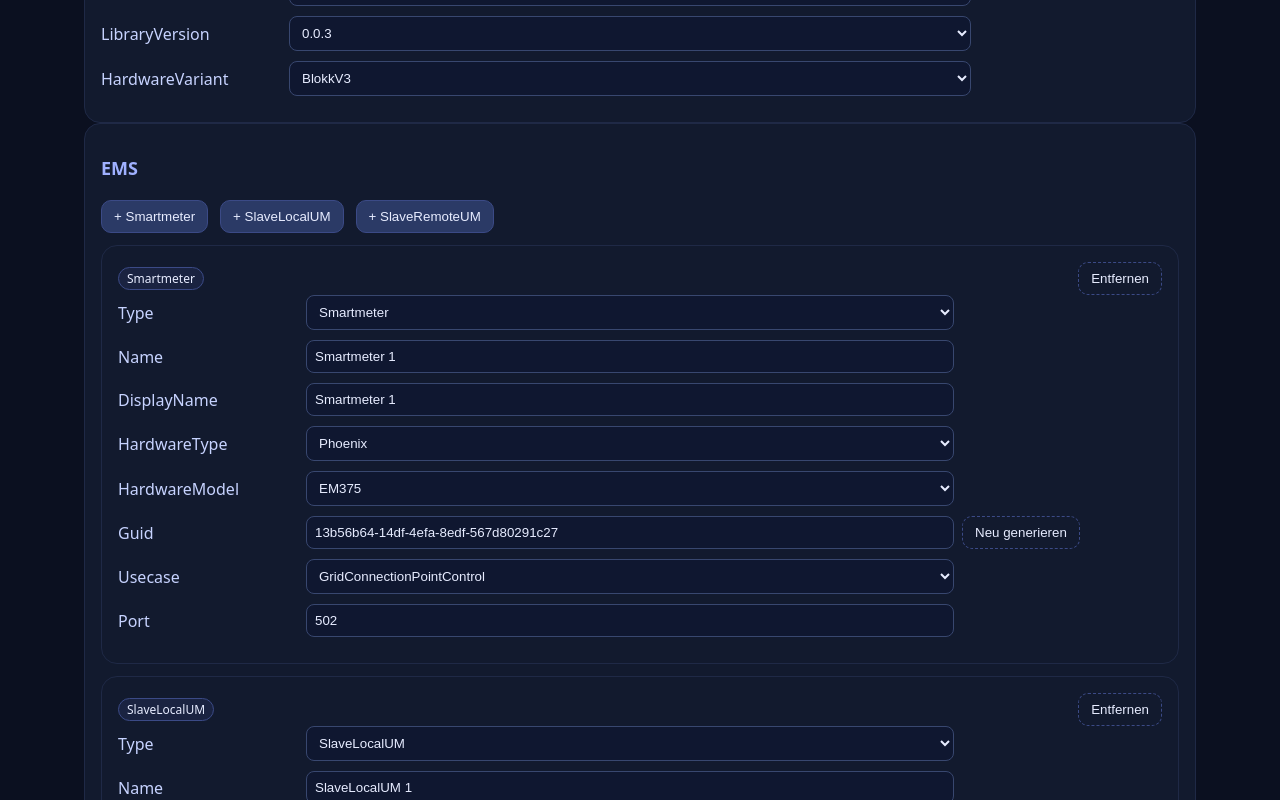
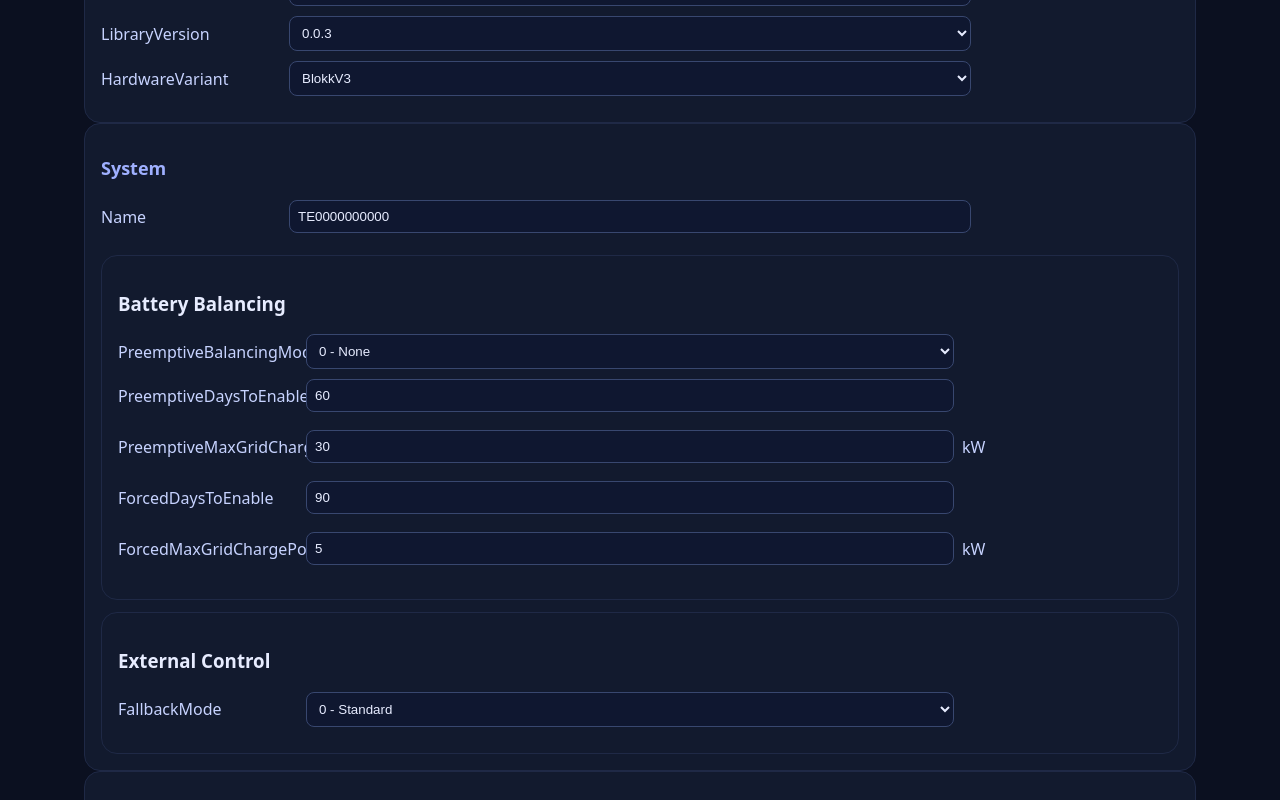
Before and after one commit to chrissyheb/batteryConfigurator, a React (Vite) app: page / in a window 1280 px wide. Shown: the part 400-1200 px from the top of the page. Built offline with nearby package versions, Linux system fonts and the light colour scheme.

Commit message:
feat (System): Add System parameters (Balancing, Fallback operation mode)

```diff
--- a/src/app/App.tsx
+++ b/src/app/App.tsx
@@ -3,6 +3,7 @@ import React from 'react';
 import { useStore } from './store';
 import { SelectField, TextField } from '@/components/Fields';
 import { getLibraryVersion, getHardwareVariants } from '@/spec/builder';
+import SystemForm from '@/components/SystemForm';
 import EMSForm from '@/components/EMSForm';
 import MainForm from '@/components/MainForm';
 import { exportJSON, importJSON } from '@/utils/io';
@@ -70,7 +71,7 @@ export default function App()
           onChange={(v: string) => { setCfg({ ...state, Global: { ...state.Global, ModularPlc: { ...state.Global.ModularPlc, HardwareVariant: v } } }); }}
         />
       </section>
-
+      <SystemForm cfg={state} setCfg={setCfg} errorIndex={errorIndex} />
       <EMSForm cfg={state} setCfg={setCfg} errorIndex={errorIndex} />
       <MainForm cfg={state} setCfg={setCfg} errorIndex={errorIndex} />
     </div>
--- a/src/components/Fields.tsx
+++ b/src/components/Fields.tsx
@@ -9,6 +9,19 @@ export function TextField(props: any)
     <div className="field">
       <label>{leftLabel ?? 'Type'}</label>
       <input value={value} onChange={(e) => onChange(e.target.value)} />
+      {error ? <div className="inline-error">{error}</div> : <span />}
+    </div>
+  );
+}
+
+export function NumberField(props: any)
+{
+  const { label, value, onChange, error, leftLabel, rightLabel, minValue, maxValue, step } = props;
+  return (
+    <div className="field">
+      <label>{leftLabel ?? 'Type'}</label>
+      <input type="number" min={minValue} max={maxValue} step={step} value={value} onChange={(e) => onChange(e.target.value)} />
+      <label>{rightLabel ?? ''}</label>
       {error ? <div className="inline-error">{error}</div> : <span />}
     </div>
   );
--- /dev/null
+++ b/src/components/SystemForm.tsx
@@ -0,0 +1,144 @@
+
+import React from 'react';
+import { SelectField, TextField, NumberField } from './Fields';
+import { IndexStringType, components } from '@/spec/catalog';
+import { getBatteryBalancingModes, getExternalControlOperationModes } from '@/spec/builder';
+import { errorAt } from '@/utils/errors';
+import { stripUnit, addUnit } from '@/utils/helper';
+
+export default function SystemForm(props: { cfg: any; setCfg: (c: any) => void; errorIndex: any })
+{
+  const { cfg, setCfg, errorIndex } = props;
+
+  const balancingMode:string = '';
+
+  const indexStringToString = (e: IndexStringType[]): string[] =>
+  {
+    let output:string[] = [];
+    let i = 0;
+    e.forEach(element => {
+      if (element[0] !== undefined && element[1] !== undefined)
+      {
+        output.push(element[0] + " - " + element[1]);
+        i++;
+      }
+    });
+    return output;
+  };
+  const stringToIndexString = (v: string): IndexStringType =>
+  {
+    const parts = v.split(" - ");
+    return [Number(parts[0]), parts[1]];
+  };
+
+
+
+  return (
+    <div className="card stack">
+      <h2>System</h2>
+      <TextField
+        leftLabel="Name"
+        value={cfg.System.SerialNumber}
+        onChange={(v: string) =>
+        {
+          const c = structuredClone(cfg);
+          c.System.SerialNumber = v;
+          setCfg(c);
+        }}
+        error={errorAt(errorIndex, ['System', 'SerialNumber'])}
+      />
+      <div className="card">
+        <h3>Battery Balancing</h3>
+        <SelectField
+          label="PreemptiveBalancingMode"
+          options={indexStringToString(getBatteryBalancingModes())}
+          value={indexStringToString([cfg.System.BatteryBalancing.PreemptiveMode])[0]}
+          onChange={(v: string) =>
+          {
+            const c = structuredClone(cfg);
+            let out = stringToIndexString(v);
+            console.log(out)
+            c.System.BatteryBalancing.PreemptiveMode = out;//stringToIndexString(v);
+            setCfg(c);
+          }}
+          error={errorAt(errorIndex, ['System', 'BatteryBalancing', 'PreemptiveMode'])}
+        />
+        <NumberField
+          leftLabel="PreemptiveDaysToEnable"
+          value={cfg.System.BatteryBalancing.PreemptiveDaysToEnable}
+          minValue="0"
+          maxValue="365"
+          step="1"
+          onChange={(v: number) =>
+          {
+            const c = structuredClone(cfg);
+            c.System.BatteryBalancing.PreemptiveDaysToEnable = v;
+            setCfg(c);
+          }}
+          error={errorAt(errorIndex, ['System', 'BatteryBalancing', 'PreemptiveDaysToEnable'])}
+        />
+        <NumberField
+          leftLabel="PreemptiveMaxGridChargePower"
+          rightLabel={components.System.fields.BatteryBalancing.group.PreemptiveMaxGridChargePower.unit}
+          value={stripUnit(cfg.System.BatteryBalancing.PreemptiveMaxGridChargePower)[0]}
+          minValue="0"
+          maxValue="50"
+          step="1"
+          onChange={(v: number) =>
+          {
+            const c = structuredClone(cfg);
+            c.System.BatteryBalancing.PreemptiveMaxGridChargePower = addUnit(v, components.System.fields.BatteryBalancing.group.PreemptiveMaxGridChargePower.unit);
+            setCfg(c);
+          }}
+          error={errorAt(errorIndex, ['System', 'BatteryBalancing', 'PreemptiveMaxGridChargePower'])}
+        />
+        <NumberField
+          leftLabel="ForcedDaysToEnable"
+          value={cfg.System.BatteryBalancing.ForcedDaysToEnable}
+          minValue="0"
+          maxValue="365"
+          step="1"
+          onChange={(v: number) =>
+          {
+            const c = structuredClone(cfg);
+            c.System.BatteryBalancing.ForcedDaysToEnable = v;
+            setCfg(c);
+          }}
+          error={errorAt(errorIndex, ['System', 'BatteryBalancing', 'ForcedDaysToEnable'])}
+        />
+        <NumberField
+          leftLabel="ForcedMaxGridChargePowerPerInverter"
+          rightLabel={components.System.fields.BatteryBalancing.group.ForcedMaxGridChargePowerPerInverter.unit}
+          value={stripUnit(cfg.System.BatteryBalancing.ForcedMaxGridChargePowerPerInverter)[0]}
+          minValue="0"
+          maxValue="50"
+          step="1"
+          onChange={(v: number) =>
+          {
+            const c = structuredClone(cfg);
+            c.System.BatteryBalancing.ForcedMaxGridChargePowerPerInverter = addUnit(v, components.System.fields.BatteryBalancing.group.PreemptiveMaxGridChargePower.unit);
+            setCfg(c);
+          }}
+          error={errorAt(errorIndex, ['System', 'BatteryBalancing', 'ForcedMaxGridChargePowerPerInverter'])}
+        />
+      </div>
+      <div className="card">
+        <h3>External Control</h3>
+        <SelectField
+          label="FallbackMode"
+          options={indexStringToString(getExternalControlOperationModes())}
+          value={indexStringToString([cfg.System.ExternalControl.FallbackMode])[0]}
+          onChange={(v: string) =>
+          {
+            const c = structuredClone(cfg);
+            let out = stringToIndexString(v);
+            console.log(out)
+            c.System.ExternalControl.FallbackMode = out;//stringToIndexString(v);
+            setCfg(c);
+          }}
+          error={errorAt(errorIndex, ['System', 'ExternalControl', 'FallbackMode'])}
+        />
+      </div>
+    </div>
+  );
+}
--- a/src/spec/builder.ts
+++ b/src/spec/builder.ts
@@ -1,6 +1,6 @@
 import { v4 as uuid } from 'uuid';
 import { z, ZodIssue } from 'zod';
-import { ui, enums, components, emsComponentTypes, mainComponentTypes } from './catalog';
+import { IndexStringType, ui, enums, components, emsComponentTypes, mainComponentTypes } from './catalog';
 import { applyCrossRules, applyCardinality } from './rules';
 
 export type EmsHardwareKey = keyof typeof enums.ems.smartmeterHardwareToTypes;
@@ -20,6 +20,15 @@ export const getEmsComponents = (): readonly string[] =>
 {
   return emsComponentTypes;
 };
+
+export const getBatteryBalancingModes = (): IndexStringType[] =>
+{
+  return enums.system.batteryBalancingModes;
+}
+export const getExternalControlOperationModes = (): IndexStringType[] =>
+{
+  return enums.system.externalControlOperationModes;
+}
 
 export const getMainComponents = (): readonly string[] =>
 {
@@ -283,14 +292,23 @@ export function validate(cfg: any): { issues: ZodIssue[] }
 export function getInitialConfig(): any
 {
   const globalEq:any = createByKey('Global',{n:1});
+  const systemEq:any = createByKey('System',{n:1});
   const emsEq:any[] = [];
     emsEq.push(createByKey('Smartmeter',{n:1}));
     emsEq.push(createByKey('SlaveLocalUM',{n:1}));
   const mainEq:any[] = [];
     mainEq.push(createByKey('SmartmeterMain',{n:1}));
     mainEq.push(createByKey('BatteryInverter',{n:1}));
+  const all = {
+    Global: globalEq,
+    System: systemEq,
+    Units: { Ems:{ Equipment: emsEq },
+    Main: { Type:'Terra', Equipment: mainEq } }
+  };
+  console.log(all);
   return {
     Global: globalEq,
+    System: systemEq,
     Units: { Ems:{ Equipment: emsEq },
     Main: { Type:'Terra', Equipment: mainEq } }
   };
--- a/src/spec/catalog.ts
+++ b/src/spec/catalog.ts
@@ -5,10 +5,16 @@ export type IPv4 = string;
 
 export const ui = { typeFirst: true } as const;
 
+export type IndexStringType = [number, string];
+
 export const enums = {
   global: {
     libVersion: ['0.0.3', '0.0.2', '0.0.1'],
     hardwareVariant: ['Terra', 'BlokkV3']
+  },
+  system: {
+    batteryBalancingModes: [[0, 'None'], [1, 'TotalDisabledConsumptionOptimizationDischarging'], [2, 'TotalChargeFromGrid'], [10, 'RoundRobinCrossCharge'], [11, 'RoundRobinChargeFromGrid']] as IndexStringType[],
+    externalControlOperationModes: [[0, 'Standard'], [1, 'OffsetOnStandard'], [2, 'InverterSetpoint'], [3, 'GridSetpoint'], [4, 'GridSetpointReplaceConsumptionOptimization'], [5, 'InverterSetpointReplaceConsumptionOptimization'], [6, 'GRIIDReplaceConsumptionOptimization'], [7, 'FrequencyContainmentReserve'], [99, 'StandBy'], [100, 'Maintenance']] as IndexStringType[]
   },
   ems: {
     smartmeterHardwareToTypes: {
@@ -56,6 +62,38 @@ export const components = {
       ModularPlc: {
         Version:'0.0.3',
         HardwareVariant:'BlokkV3'
+      }
+    }
+  },
+  System: {
+    fields: {
+      SerialNumber: { type: 'string', required: true },
+      BatteryBalancing: {
+        group: {
+          PreemptiveMode: { enumRef: ['system', 'batteryBalancingModes'], required: true },
+          PreemptiveDaysToEnable: { type: 'number', required: true },
+          PreemptiveMaxGridChargePower: { type: 'string', unit: 'kW', required: true },
+          ForcedDaysToEnable: { type: 'number', required: true },
+          ForcedMaxGridChargePowerPerInverter: { type: 'string', unit: 'kW', required: true },
+        }
+      },
+      ExternalControl: {
+        group: {
+          FallbackMode:  { enumRef: ['system', 'externalControlOperationModes'], required: true }
+        }
+      }
+    },
+    defaults: {
+      SerialNumber: 'TE0000000000',
+      BatteryBalancing: {
+        PreemptiveMode: [ 0, "BlokkBatteryBalancingMode.None"],
+        PreemptiveDaysToEnable: 60,
+        PreemptiveMaxGridChargePower: "30kW",
+        ForcedDaysToEnable: 90,
+        ForcedMaxGridChargePowerPerInverter: "5kW"
+      },
+      ExternalControl: {
+        FallbackMode: [ 0, "ExternalControlOperationMode.Standard"]
       }
     }
   },
--- /dev/null
+++ b/src/utils/helper.ts
@@ -0,0 +1,24 @@
+export function addUnit(n: number, unit: string): string
+{
+  const s:string = n.toString() + unit;
+  console.log('addUnit', s);
+  return s;
+}
+
+export function stripUnit(s: string): [number, string]
+{
+  const t: string = s.trim();
+  const m: RegExpMatchArray | null = t.match(/^([+-]?\d+(?:\.\d+)?)(.*)$/);
+  if (m)
+  {
+    const num: number = parseFloat(m[1]);
+    const unit: string = m[2].trim();
+    return [num, unit];
+  }
+  else
+  {
+    const num: number = Number.NaN;
+    const unit: string = t;
+    return [num, unit];
+  }
+}
```
